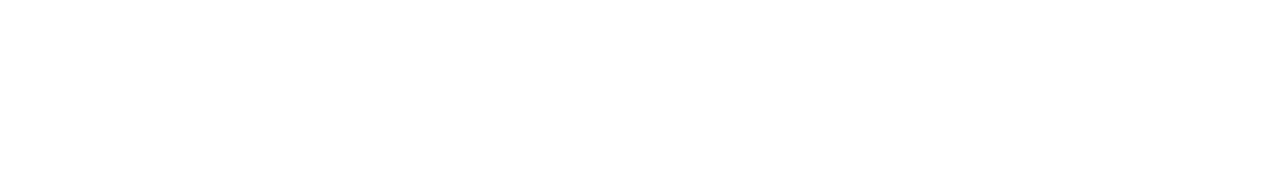
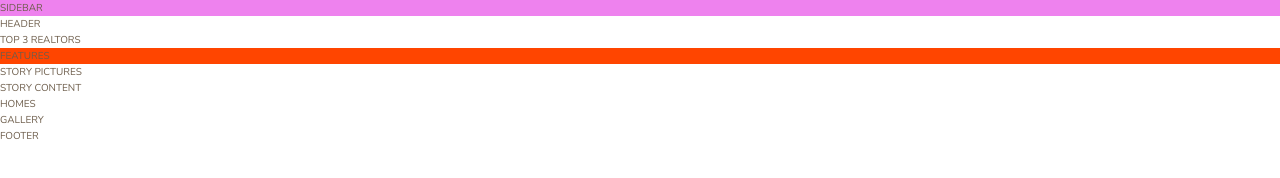
Before and after one commit to Ahmad-Dorri/nexter-responsive-web-page, a website: page index.html in a window 1280 px wide. Drawn offline with nearby package versions, Linux system fonts and the light colour scheme; files that its build step writes are made by us from their sources.

```diff
--- a/index.html
+++ b/index.html
@@ -1,17 +1,28 @@
 <!DOCTYPE html>
 <html lang="en">
-    <head>
-        <meta charset="UTF-8">
-        <meta name="viewport" content="width=device-width, initial-scale=1.0">
-        <meta http-equiv="X-UA-Compatible" content="ie=edge">
+  <head>
+    <meta charset="UTF-8" />
+    <meta name="viewport" content="width=device-width, initial-scale=1.0" />
+    <meta http-equiv="X-UA-Compatible" content="ie=edge" />
 
-        <link href="https://fonts.googleapis.com/css?family=Josefin+Sans:300,400,400i|Nunito:300,300i" rel="stylesheet">
-        <link rel="stylesheet" href="css/style.css">
-        <link rel="shortcut icon" type="image/png" href="img/favicon.png">
+    <link
+      href="https://fonts.googleapis.com/css?family=Josefin+Sans:300,400,400i|Nunito:300,300i"
+      rel="stylesheet"
+    />
+    <link rel="stylesheet" href="css/style.css" />
+    <link rel="shortcut icon" type="image/png" href="img/favicon.png" />
 
-        <title>nexter &mdash; your home, your freedom</title>
-    </head>
-    <body class="container">
-
-    </body>
+    <title>nexter &mdash; your home, your freedom</title>
+  </head>
+  <body class="container">
+    <div class="sidebar">SIDEBAR</div>
+    <header class="header">HEADER</header>
+    <div class="realtors">TOP 3 REALTORS</div>
+    <section class="features">FEATURES</section>
+    <div class="story__pictures">STORY PICTURES</div>
+    <div class="story__content">STORY CONTENT</div>
+    <section class="homes">HOMES</section>
+    <secion class="gallery">GALLERY</secion>
+    <footer class="footer">FOOTER</footer>
+  </body>
 </html>
--- a/sass/_base.scss
+++ b/sass/_base.scss
@@ -28,5 +28,8 @@
 }
 
 body {
-  font-family: sans-serif;
+  font-family: $font-primary;
+  color: $color-grey-dark-2;
+  font-weight: 300;
+  line-height: 1.6;
 }
--- a/sass/_features.scss
+++ b/sass/_features.scss
@@ -0,0 +1,3 @@
+.features {
+  background-color: orangered;
+}
--- a/sass/_footer.scss
+++ b/sass/_footer.scss
@@ -0,0 +1,3 @@
+.footer {
+  background-color: blueviolet;
+}
--- a/sass/_gallery.scss
+++ b/sass/_gallery.scss
@@ -0,0 +1,3 @@
+.gallery {
+  background-color: peru;
+}
--- a/sass/_header.scss
+++ b/sass/_header.scss
@@ -0,0 +1,3 @@
+.header {
+  background-color: greenyellow;
+}
--- a/sass/_sidebar.scss
+++ b/sass/_sidebar.scss
@@ -0,0 +1,3 @@
+.sidebar {
+  background-color: violet;
+}
```
Also changed, not shown: css/style.css (added).
